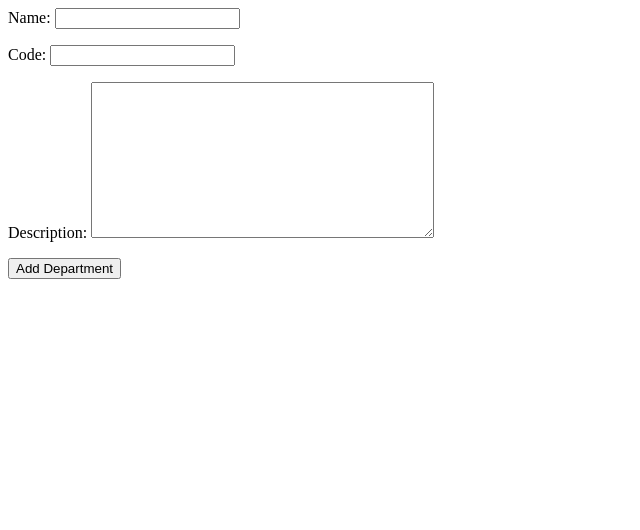
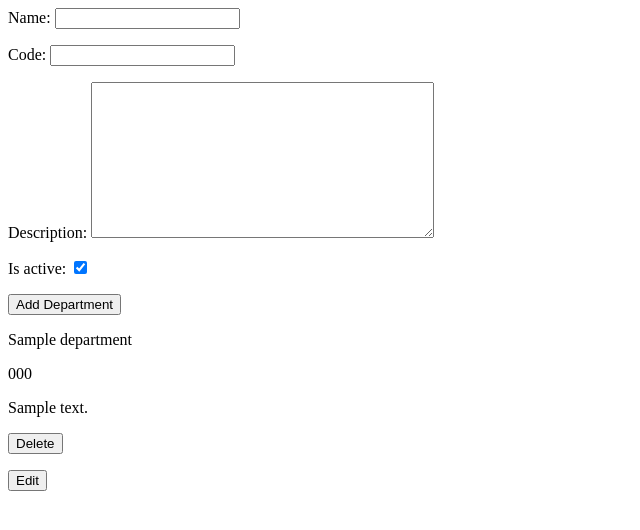
Before and after one commit to binmek94th/Information-System, a Django app: page /core/department/ in a window 1280 px wide. Shown: the top 530 px of the page, without its empty margins (0-640 px from the left). Run offline with Django 5.2, Linux system fonts and the light colour scheme; tables that the repository leaves empty hold one stand-in row (values such as "Sample post").

Commit message:
department crud implemented

```diff
--- a/core/forms.py
+++ b/core/forms.py
@@ -8,7 +8,7 @@ class DepartmentRegistrationForm(forms.ModelForm):
     class Meta:
         model = Department
         fields = '__all__'
-        exclude = ['id']
+        exclude = ['id', 'is_deleted']
 
 
 class StudentRegistrationForm(forms.ModelForm):
--- a/core/models.py
+++ b/core/models.py
@@ -14,6 +14,8 @@ class Department(models.Model):
     code = models.CharField(max_length=255, unique=True)
     description = models.TextField(blank=True, null=True)
     created_at = models.DateTimeField(auto_now_add=True)
+    is_deleted = models.BooleanField(default=False)
+    is_active = models.BooleanField(default=True)
 
     def __str__(self):
         return self.name
--- a/core/templates/department.html
+++ b/core/templates/department.html
@@ -1,5 +1,60 @@
+<!-- Add Department Form -->
 <form method="post" enctype="multipart/form-data">
     {% csrf_token %}
-    {{ form.as_p }}
+    {{ context.form.as_p }}
     <button type="submit">Add Department</button>
 </form>
+
+<!-- List of Departments -->
+{% for department in context.departmentDb %}
+    <p>{{ department.name }}</p>
+    <p>{{ department.code }}</p>
+    <p>{{ department.description }}</p>
+
+    <!-- Delete Button -->
+    <form method="post">
+        {% csrf_token %}
+        <input type="hidden" name="id" value="{{ department.id }}">
+        <button type="submit">Delete</button>
+    </form>
+
+    <!-- Edit Button -->
+    <button onclick="showEditForm('{{ department.id }}', '{{ department.name }}', '{{ department.code }}', '{{ department.description }}')">
+        Edit
+    </button>
+{% endfor %}
+
+<!-- Hidden Edit Form -->
+<form id="edit-form" method="post" style="display: none;" enctype="multipart/form-data">
+    {% csrf_token %}
+    <input type="hidden" name="_method" value="PUT">
+    <input type="hidden" name="id" id="edit-id">
+    <div>
+        <label for="edit-name">Name:</label>
+        <input type="text" name="name" id="edit-name">
+    </div>
+    <div>
+        <label for="edit-code">Code:</label>
+        <input type="text" name="code" id="edit-code">
+    </div>
+    <div>
+        <label for="edit-description">Description:</label>
+        <textarea name="description" id="edit-description"></textarea>
+    </div>
+    <button type="submit">Save Changes</button>
+    <button type="button" onclick="hideEditForm()">Cancel</button>
+</form>
+
+<script>
+    function showEditForm(id, name, code, description) {
+        document.getElementById("edit-form").style.display = "block";
+        document.getElementById("edit-id").value = id;
+        document.getElementById("edit-name").value = name;
+        document.getElementById("edit-code").value = code;
+        document.getElementById("edit-description").value = description;
+    }
+
+    function hideEditForm() {
+        document.getElementById("edit-form").style.display = "none";
+    }
+</script>
--- a/core/views.py
+++ b/core/views.py
@@ -1,15 +1,34 @@
 from django.shortcuts import render
 from .forms import StudentRegistrationForm, DepartmentRegistrationForm
+from .models import Department
 
 
 def department(request):
-    if request == 'POST':
+    departmentDb = Department.objects.filter(is_deleted=False)
+    form = DepartmentRegistrationForm()
+    context = {'departmentDb': departmentDb, 'form': form}
+    if request.method == 'POST' and ('_method' not in request.POST or request.POST['_method'] != 'PUT'):
+        if 'id' in request.POST:
+            departmentDb = Department.objects.get(id=request.POST['id'])
+            departmentDb.is_deleted = True
+            departmentDb.save()
+            return render(request, 'department.html', {'context': context}, status=400)
         form = DepartmentRegistrationForm(request.POST)
         if form.is_valid():
             form.save()
-    else:
-        form = DepartmentRegistrationForm()
-        return render(request, 'department.html', {'form': form})
+            return render(request, 'department.html', {'context': context}, status=201)
+        else:
+            return render(request, 'department.html', {'context': context}, status=204)
+    if request.method == 'POST' and request.POST['_method'] == 'PUT':
+        departmentDb = Department.objects.get(id=request.POST['id'])
+        form = DepartmentRegistrationForm(request.POST, instance=departmentDb)
+        if form.is_valid():
+            form.save()
+            return render(request, 'department.html', {'context': context}, status=201)
+        else:
+            return render(request, 'department.html', {'context': context}, status=204)
+    if request.method == 'GET':
+        return render(request, 'department.html', {'context': context})
 
 
 def student_registration(request):
```
